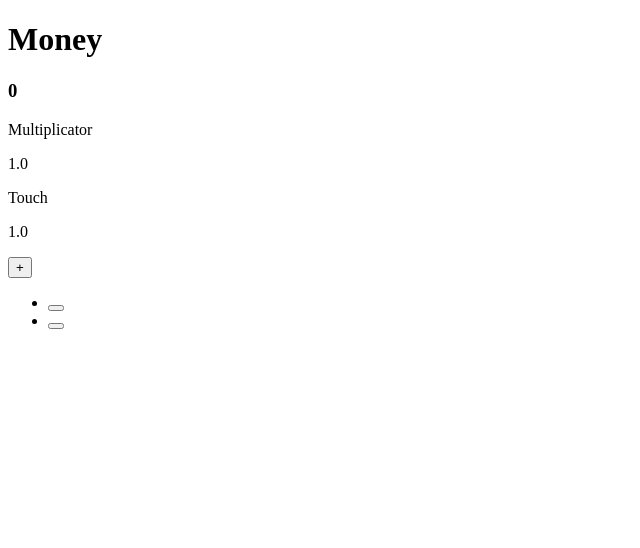
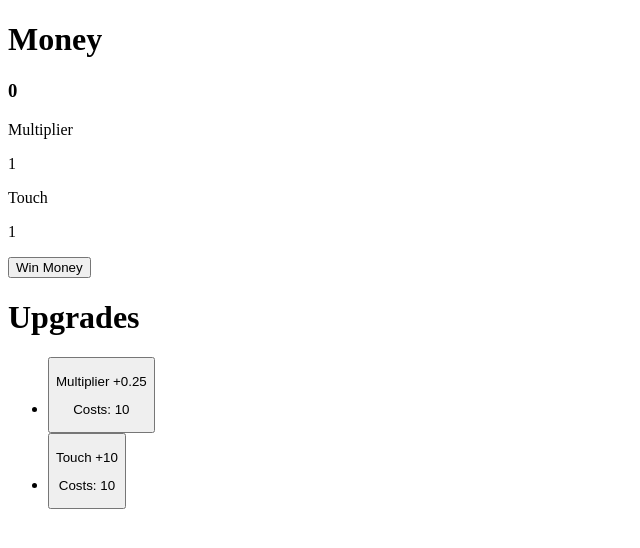
Before and after one commit to KolaTheCat/Clicker-Game, a plain HTML site: page index.html in a window 1280 px wide. Shown: the whole page, without its empty margins (0-640 px from the left). Drawn offline with Linux system fonts and the light colour scheme.

Commit message:
Added feature

```diff
--- a/index.html
+++ b/index.html
@@ -14,7 +14,7 @@
       </div>
       <div class="others">
         <div class="multi">
-          <p>Multiplicator</p>
+          <p>Multiplier</p>
           <p id="multi">1.0</p>
         </div>
         <div class="touch">
@@ -23,13 +23,12 @@
         </div>
       </div>
     </div>
-    <button id="btn">+</button>
+    <button id="btn">Win Money</button>
     <div class="shop">
-      <ul>
-        <li><button onclick="AddMulti(10)"></button></li>
-        <li><button onclick="AddTouch(10)"></button></li>
-      </ul>
+      <h1>Upgrades</h1>
+      <ul id="list"></ul>
     </div>
     <script src="./script.js"></script>
+    <script src="./items.js"></script>
   </body>
 </html>
--- /dev/null
+++ b/items.js
@@ -0,0 +1,41 @@
+let list = document.getElementById("list");
+let multItems = [
+  {
+    name: "Multiplier +0.25",
+    value: 0.25,
+    buy: 10,
+  },
+];
+let touchItems = [
+  {
+    name: "Touch +10",
+    value: 10,
+    buy: 10,
+  },
+];
+
+multItems.forEach(({ name, value, buy }) => {
+  var li = document.createElement("li");
+
+  li.innerHTML = `
+        <button onclick="AddMulti(${value}, ${buy})">
+            <p>${name}</p>
+            <p>Costs: ${buy}</p>
+        </button>
+    `;
+
+  list.appendChild(li);
+});
+
+touchItems.forEach(({ name, value, buy }) => {
+  var li = document.createElement("li");
+
+  li.innerHTML = `
+          <button onclick="AddTouch(${value}, ${buy})">
+            <p>${name}</p>
+            <p>Costs: ${buy}</p>
+          </button>
+      `;
+
+  list.appendChild(li);
+});
--- a/script.js
+++ b/script.js
@@ -15,13 +15,21 @@ btn.addEventListener("click", () => {
 
 setInterval(() => {
   moneyValue *= multValue;
-  money.innerText = moneyValue;
+  money.innerText = moneyValue.toFixed(0);
+  mult.innerText = multValue;
+  touch.innerText = touchValue;
 }, 1000);
 
-function AddMulti(value) {
-  multValue += value;
+function AddMulti(value, buy) {
+  if (moneyValue >= buy) {
+    multValue += value;
+    moneyValue -= buy;
+  }
 }
 
-function AddTouch(value) {
-  touchValue += value;
+function AddTouch(value, buy) {
+  if (moneyValue >= buy) {
+    touchValue += value;
+    moneyValue -= buy;
+  }
 }
```
